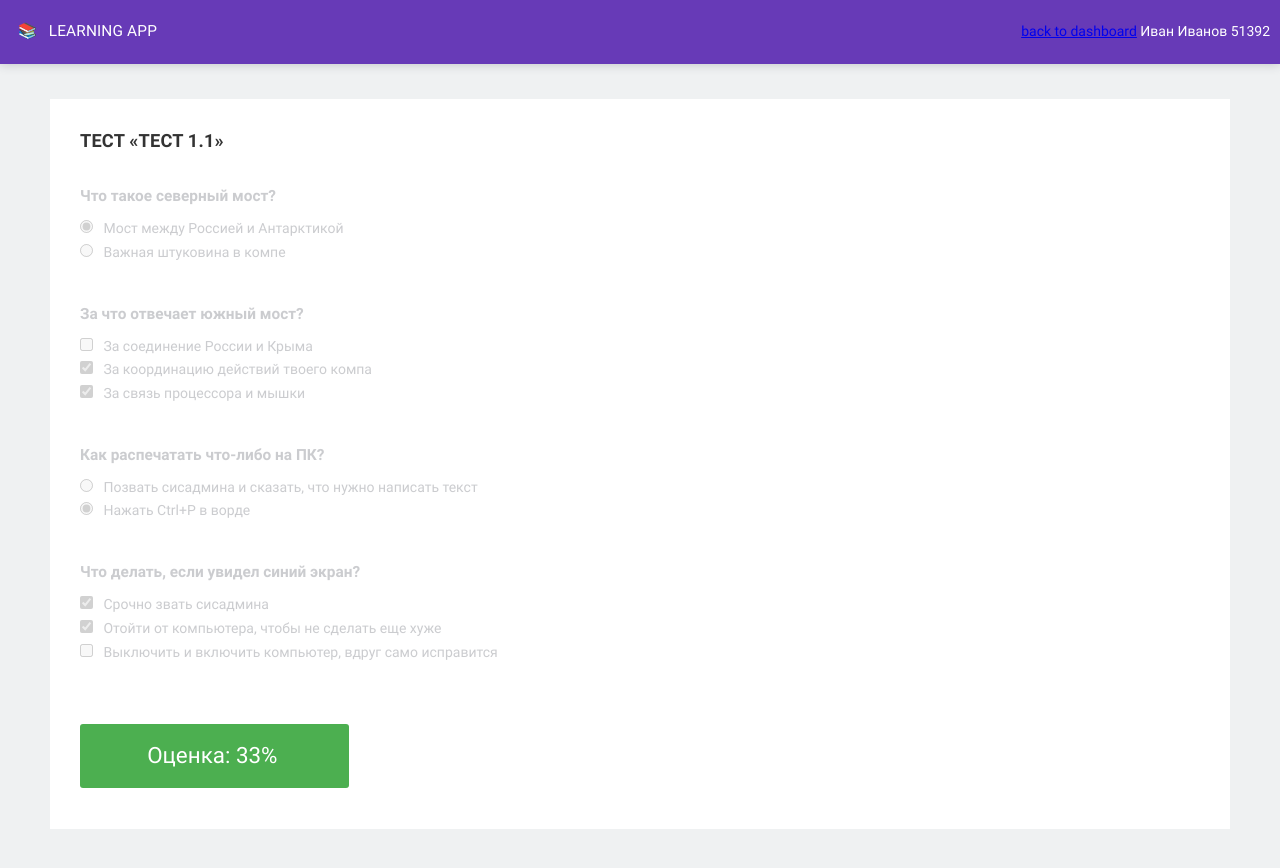
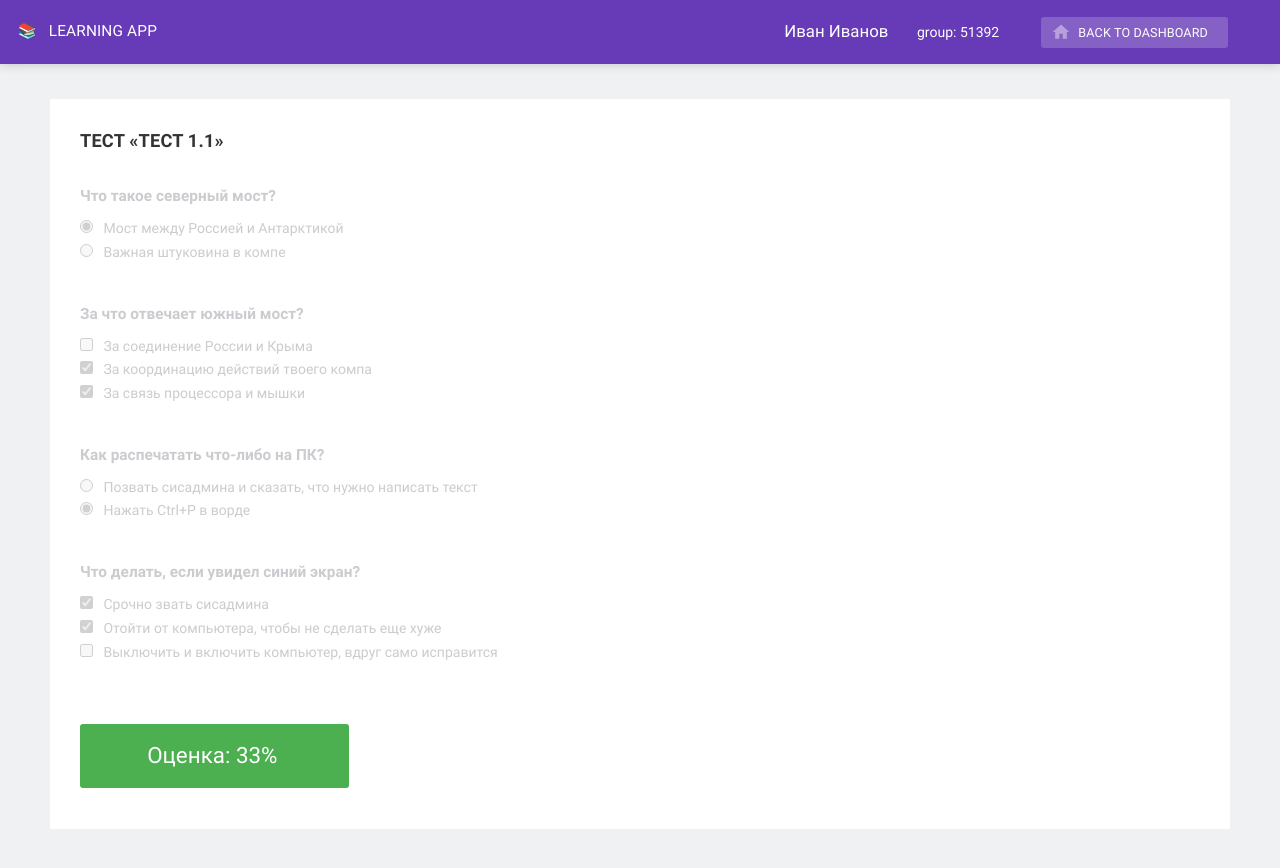
Before and after one commit to dimadk24/learning-app-layout, a website: page source/test-completed.html in a window 1280 px wide. Drawn offline with nearby package versions, Linux system fonts and the light colour scheme; files that its build step writes are made by us from their sources.

Commit message:
feat: add 'back to dashboard' button

```diff
--- a/source/sass/blocks/nav.scss
+++ b/source/sass/blocks/nav.scss
@@ -1,3 +1,46 @@
 .nav {
+  margin-right: 3em;
   align-self: center;
 }
+
+.nav__dashboard-link {
+  @include horizontal-paddings(20px);
+  @include vertical-paddings(8px);
+  position: relative;
+  margin-left: 3em;
+  padding-left: 3em;
+  font-size: 0.9em;
+  letter-spacing: 0.01em;
+  color: $white;
+  background-color: $transparent-white;
+  text-transform: uppercase;
+  text-decoration: none;
+  border-radius: 3px;
+  transition: all 0.25s ease-out;
+}
+
+.nav__dashboard-link:hover,
+.nav__dashboard-link:focus {
+  color: $semi-transparent-white;
+  background-color: $transparent-dark;
+}
+
+.nav__dashboard-link::before {
+  position: absolute;
+  display: inline-block;
+  content: "";
+  top: 5px;
+  left: 0.8em;
+  background-image: url("../img/icon-home.svg");
+  width: 20px;
+  height: 20px;
+}
+
+.nav__student-name {
+  font-size: 1.2em;
+  margin-right: 1.5em;
+}
+
+.nav__student-group::before {
+  content: "group: ";
+}
--- a/source/sass/variables.scss
+++ b/source/sass/variables.scss
@@ -9,6 +9,8 @@ $completed-color: #4caf50;
 
 $transparent-dark: rgba(49, 53, 63, 0.25);
 $semi-transparent-dark: rgba(49, 53, 63, 0.75);
+$transparent-white: rgba(255, 255, 255, 0.2);
+$semi-transparent-white: rgba(255, 255, 255, 0.75);
 
 $bg-color: $main-bg-color;
 
--- a/source/test-completed.html
+++ b/source/test-completed.html
@@ -20,9 +20,9 @@
     </h1>
 
     <nav class="nav">
-      <a href="./dashboard.html" class="nav__dashboard-link">back to dashboard</a>
       <span class="nav__student-name">Иван Иванов</span>
       <span class="nav__student-group">51392</span>
+      <a href="./dashboard.html" class="nav__dashboard-link">back to dashboard</a>
     </nav>
   </header>
 
```
Also changed, not shown: source/test-not-completed.html (+1 -1 lines), source/img/icon-home.svg (added).
